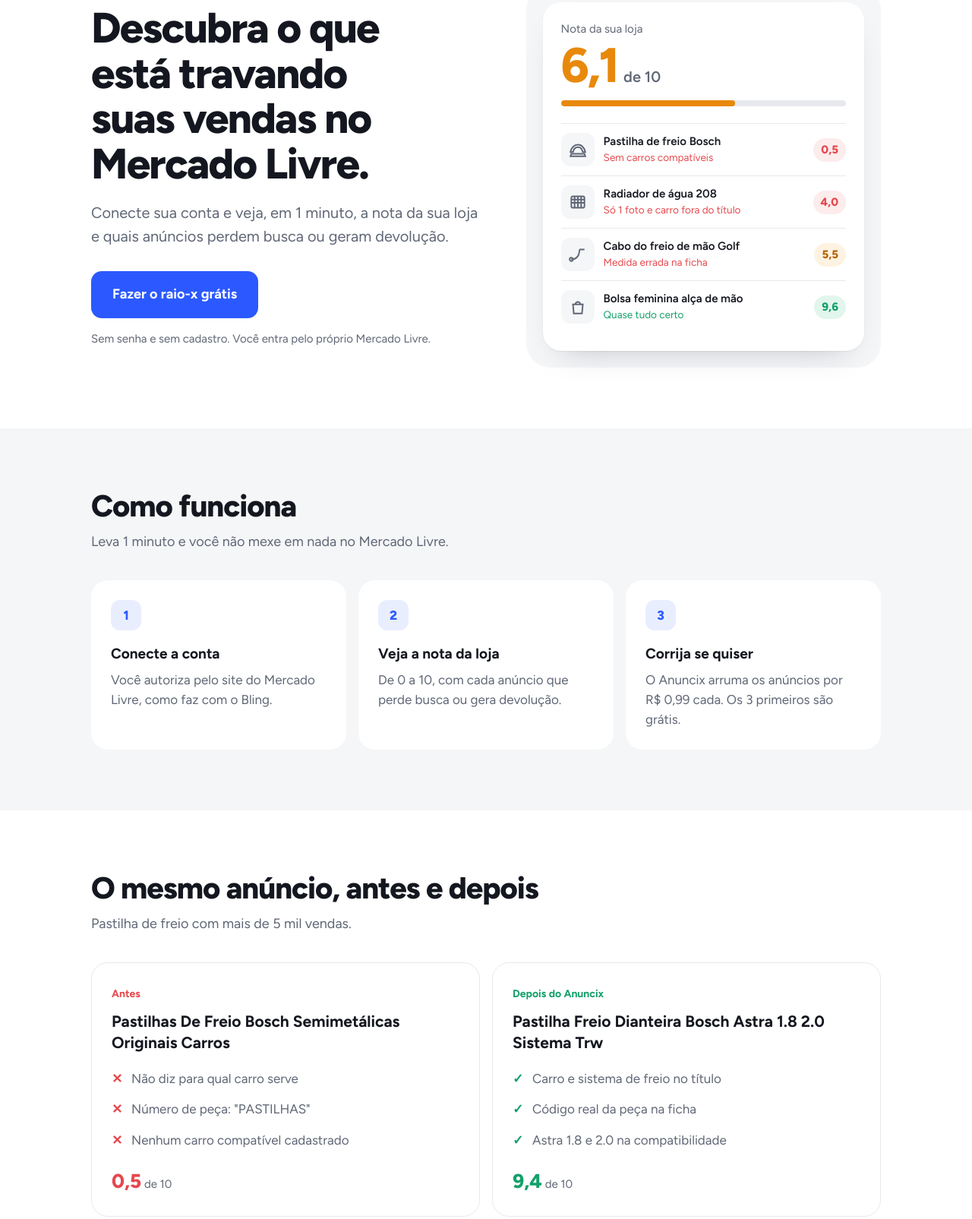
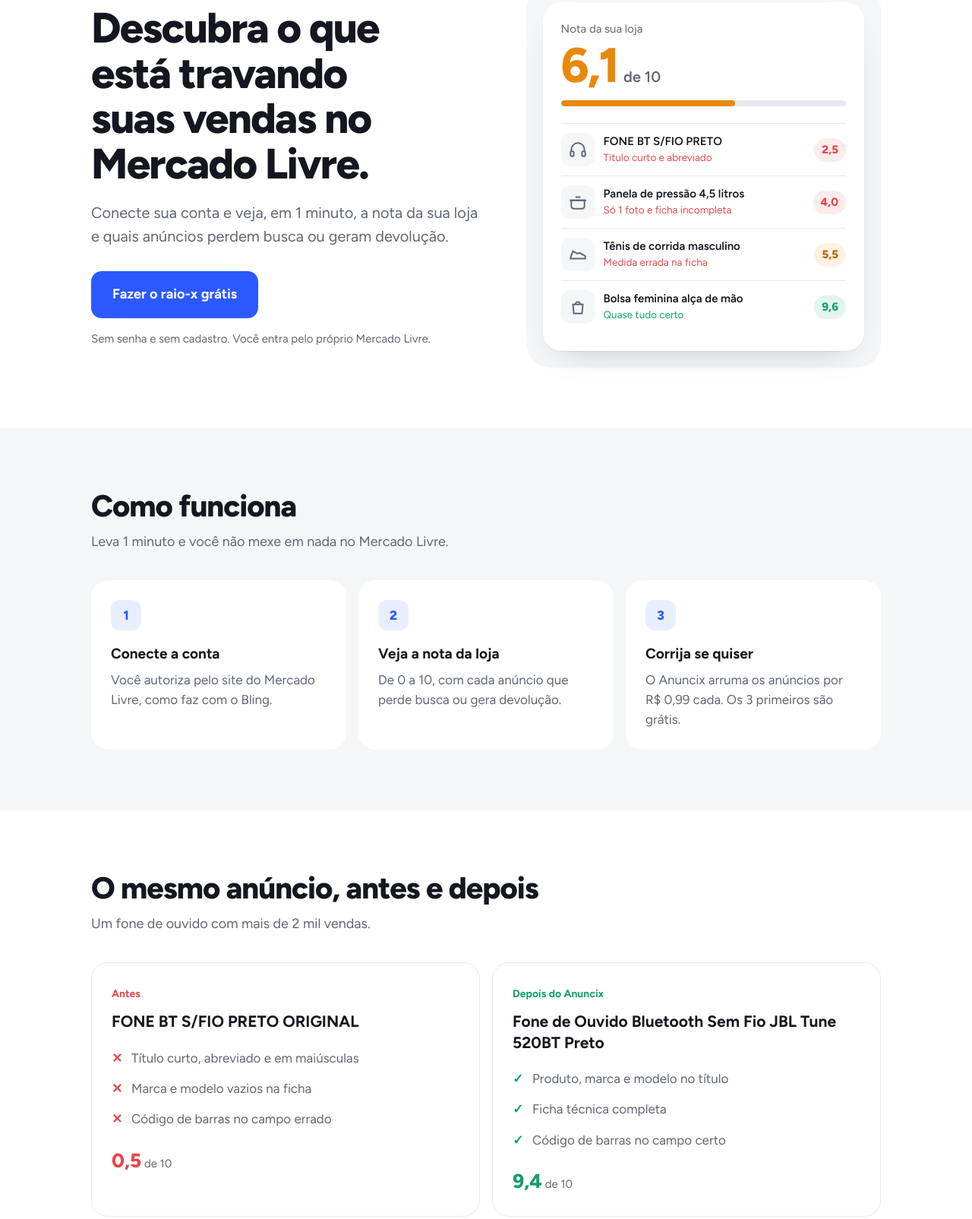
Before and after one commit to guiborestprod01-dot/anuncix, a plain HTML site: page index.html in a window 1280 px wide. Shown: the part 133-1738 px from the top of the page at 76% size. Drawn offline with Linux system fonts and the light colour scheme.

Commit message:
Site para vendedores em geral

```diff
--- a/index.html
+++ b/index.html
@@ -147,9 +147,9 @@ footer a{font-weight:600}
       <div class="score"><b>6,1</b><span>de 10</span></div>
       <div class="bar"><i></i></div>
       <ul class="rows">
-        <li><span class="thumb"><svg viewBox="0 0 24 24" fill="none" stroke="#5F6675" stroke-width="1.8"><path d="M3 15c1-6 5-9 9-9s8 3 9 9h-3c-1-4-3-6-6-6s-5 2-6 6z"/><path d="M4 17h16l1 3H3z"/></svg></span><span><strong>Pastilha de freio Bosch</strong><small>Sem carros compatíveis</small></span><span class="n r">0,5</span></li>
-        <li><span class="thumb"><svg viewBox="0 0 24 24" fill="none" stroke="#5F6675" stroke-width="1.8"><rect x="4" y="5" width="16" height="14" rx="2"/><path d="M4 9h16M4 13h16M8 5v14M12 5v14M16 5v14"/></svg></span><span><strong>Radiador de água 208</strong><small>Só 1 foto e carro fora do título</small></span><span class="n r">4,0</span></li>
-        <li><span class="thumb"><svg viewBox="0 0 24 24" fill="none" stroke="#5F6675" stroke-width="1.8"><path d="M4 18c6 0 10-4 10-12M14 6l6 0"/><circle cx="4" cy="18" r="2"/></svg></span><span><strong>Cabo do freio de mão Golf</strong><small>Medida errada na ficha</small></span><span class="n y">5,5</span></li>
+        <li><span class="thumb"><svg viewBox="0 0 24 24" fill="none" stroke="#5F6675" stroke-width="1.8"><path d="M4 14v-2a8 8 0 0 1 16 0v2"/><rect x="3" y="14" width="4" height="6" rx="1.5"/><rect x="17" y="14" width="4" height="6" rx="1.5"/></svg></span><span><strong>FONE BT S/FIO PRETO</strong><small>Título curto e abreviado</small></span><span class="n r">2,5</span></li>
+        <li><span class="thumb"><svg viewBox="0 0 24 24" fill="none" stroke="#5F6675" stroke-width="1.8"><path d="M4 10h16v7a3 3 0 0 1-3 3H7a3 3 0 0 1-3-3z"/><path d="M2 10h20M9 6h6"/></svg></span><span><strong>Panela de pressão 4,5 litros</strong><small>Só 1 foto e ficha incompleta</small></span><span class="n r">4,0</span></li>
+        <li><span class="thumb"><svg viewBox="0 0 24 24" fill="none" stroke="#5F6675" stroke-width="1.8"><path d="M3 16l3-8 5 3 3-1 7 4v3H3z"/></svg></span><span><strong>Tênis de corrida masculino</strong><small>Medida errada na ficha</small></span><span class="n y">5,5</span></li>
         <li><span class="thumb"><svg viewBox="0 0 24 24" fill="none" stroke="#5F6675" stroke-width="1.8"><path d="M6 9h12l-1 11H7z"/><path d="M9 9a3 3 0 0 1 6 0"/></svg></span><span><strong>Bolsa feminina alça de mão</strong><small style="color:var(--ok)">Quase tudo certo</small></span><span class="n g">9,6</span></li>
       </ul>
     </div>
@@ -168,18 +168,18 @@ footer a{font-weight:600}
 
 <section><div class="wrap">
   <h2>O mesmo anúncio, antes e depois</h2>
-  <p class="sub">Pastilha de freio com mais de 5 mil vendas.</p>
+  <p class="sub">Um fone de ouvido com mais de 2 mil vendas.</p>
   <div class="ba">
     <article class="before">
       <span class="lbl">Antes</span>
-      <p class="t">Pastilhas De Freio Bosch Semimetálicas Originais Carros</p>
-      <ul><li>Não diz para qual carro serve</li><li>Número de peça: "PASTILHAS"</li><li>Nenhum carro compatível cadastrado</li></ul>
+      <p class="t">FONE BT S/FIO PRETO ORIGINAL</p>
+      <ul><li>Título curto, abreviado e em maiúsculas</li><li>Marca e modelo vazios na ficha</li><li>Código de barras no campo errado</li></ul>
       <p class="nota"><b>0,5</b> de 10</p>
     </article>
     <article class="after">
       <span class="lbl">Depois do Anuncix</span>
-      <p class="t">Pastilha Freio Dianteira Bosch Astra 1.8 2.0 Sistema Trw</p>
-      <ul><li>Carro e sistema de freio no título</li><li>Código real da peça na ficha</li><li>Astra 1.8 e 2.0 na compatibilidade</li></ul>
+      <p class="t">Fone de Ouvido Bluetooth Sem Fio JBL Tune 520BT Preto</p>
+      <ul><li>Produto, marca e modelo no título</li><li>Ficha técnica completa</li><li>Código de barras no campo certo</li></ul>
       <p class="nota"><b>9,4</b> de 10</p>
     </article>
   </div>
```
Also changed, not shown: correcao.html (+6 -7 lines), corrigir.html (+2 -2 lines), relatorio.html (+1 -1 lines), sitemap.xml (+4 -3 lines).
